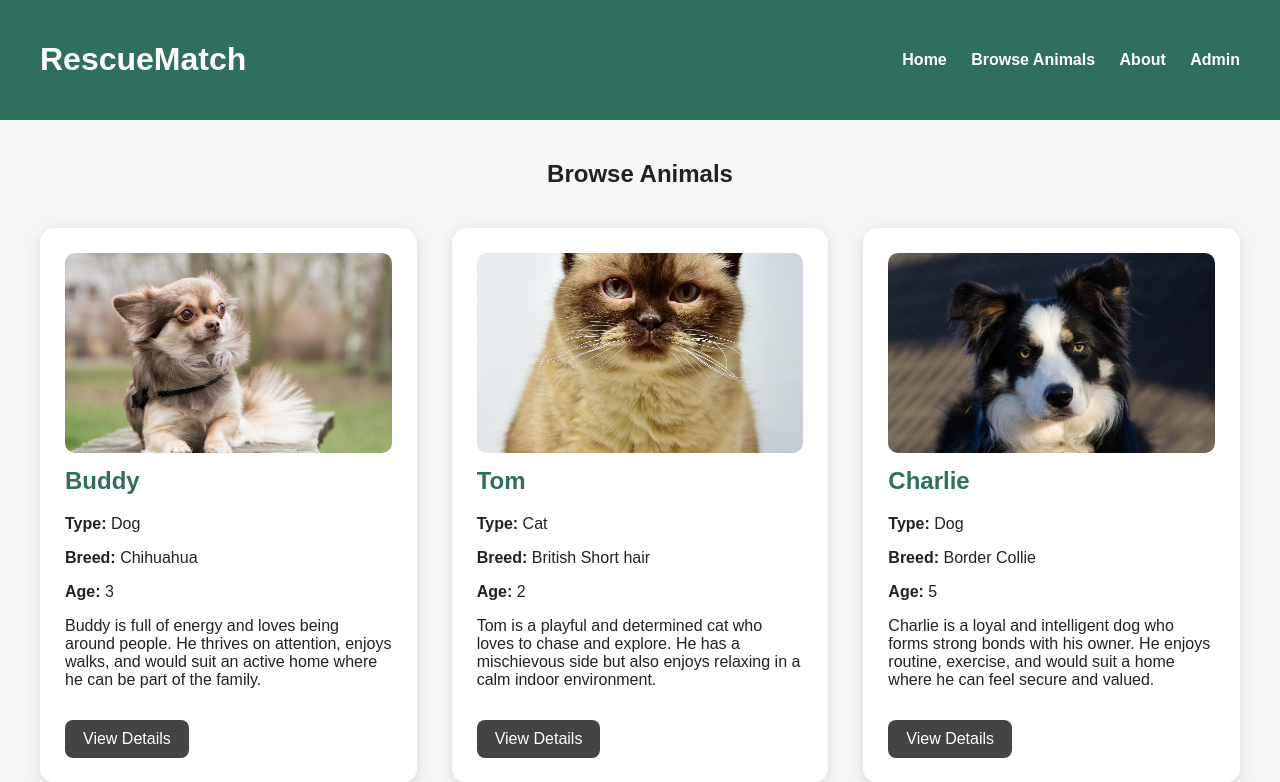
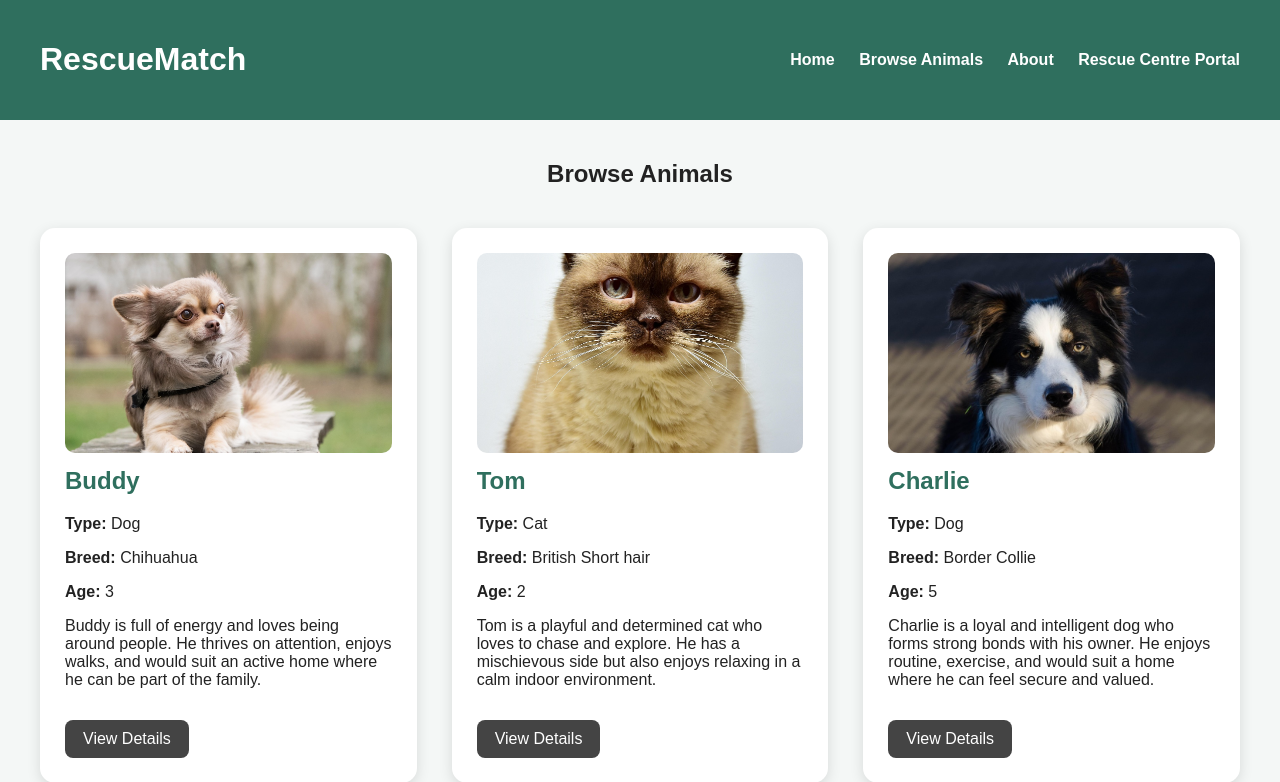
Before and after one commit to Luke-Smith92/RescueMatch, a Django app: page /browse/ in a window 1280 px wide. Shown: the top 782 px of the page. Run offline with Django 5.2, Linux system fonts and the light colour scheme; data comes from the database, SQL or seed files in the repository.

```diff
--- a/rescuematch/templates/browse.html
+++ b/rescuematch/templates/browse.html
@@ -13,7 +13,7 @@
         <a href="{% url 'home' %}">Home</a>
         <a href="{% url 'browse' %}">Browse Animals</a>
         <a href="{% url 'about' %}">About</a>
-        <a href="/admin/">Admin</a>
+        <a href="{% url 'manage_animals' %}">Rescue Centre Portal</a>
     </nav>
 </header>
 
```
